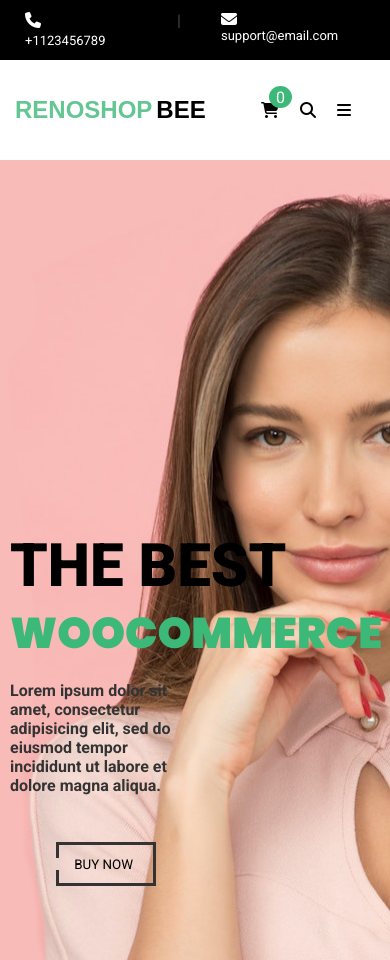
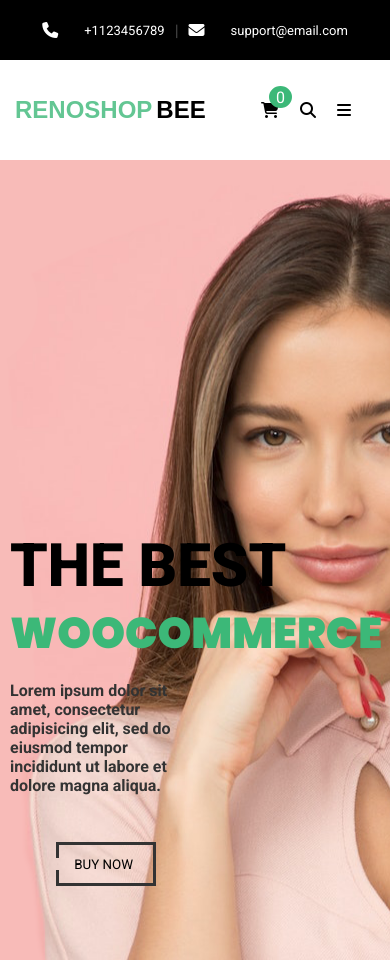
Before and after one commit to mohamed404eg/ecommerce, a plain HTML site: page index.html in a window 390 px wide. Shown: the top 960 px of the page. Drawn offline with Linux system fonts and the light colour scheme.

Commit message:
Update style.css

```diff
--- a/style.css
+++ b/style.css
@@ -27,7 +27,7 @@
   margin-left: auto;
 }
 @media (min-width: 576px) {
-  .container{
+  .container {
     max-width: 540px;
   }
 }
@@ -42,16 +42,15 @@
   }
 }
 @media (min-width: 1200px) {
-  .container{
+  .container {
     max-width: 1140px;
   }
 }
 @media (min-width: 1400px) {
-  .container{
+  .container {
     max-width: 1320px;
   }
 }
-
 
 #header {
   margin-right: auto;
@@ -72,6 +71,7 @@
 .headerTop {
   display: flex;
   justify-content: space-between;
+  width: 100%;
 }
 /* header-top-left */
 .header-top-left {
@@ -421,7 +421,6 @@
 .Categories-offer div a img {
   height: 290px;
   max-width: 300px;
-
 }
 
 /* FeaturedProducts */
@@ -472,10 +471,8 @@
   color: #3cb878;
 }
 .FeaturedProductsPrice::before {
-
   content: "$";
   color: #3cb878;
-
 }
 
 /* stars */
@@ -601,6 +598,7 @@
   background-position: center;
   background-repeat: no-repeat;
   height: 300px;
+  width: 100%;
 }
 
 .Clients {
@@ -724,7 +722,6 @@
 }
 
 @media screen and (max-width: 1200px) {
-
   .FeaturedProducts {
     display: grid;
     grid-template-columns: repeat(4, 1fr);
@@ -779,7 +776,6 @@
 
 @media screen and (max-width: 992px) {
   .container {
-
   }
   #Subscribe-Clients {
     width: 100%;
@@ -799,7 +795,6 @@
     padding-bottom: 19px;
   }
 
-
   .list ul {
     display: flex;
     flex-direction: row;
@@ -815,27 +810,26 @@
   .Categories-offer div a img {
     height: 259px;
     max-width: 87%;
-
   }
 }
 
-@media screen and (max-width: 768px)  {
-
+@media screen and (max-width: 768px) {
   .container {
     max-width: 540px;
   }
 
   /* header */
   /* header Top */
-  .menu{
+  .menu {
     display: inline;
   }
   .headerTop {
     display: flex;
     justify-content: space-around;
+
   }
 
-  .social{
+  .social {
     display: none;
   }
   /* header buttom*/
@@ -925,7 +919,6 @@
     flex-basis: 70%;
   }
 
-
   /* features */
   .features {
     display: flex;
@@ -933,7 +926,6 @@
     justify-content: space-around;
     /* width: 78%; */
     flex-wrap: wrap;
-
   }
   .features div {
     display: flex;
@@ -956,7 +948,6 @@
   .Categories-offer div a img {
     height: 214px;
     max-width: 100px;
-
   }
 
   /* Featured Products */
@@ -1026,7 +1017,6 @@
   /* footer */
   footer {
     height: auto;
-
   }
   .mid-section {
     height: auto;
@@ -1043,8 +1033,8 @@
   }
 }
 
+@media screen and (max-width: 500px) {
 
-@media screen and (max-width: 500px) {
   .container {
     max-width: 360px;
   }
@@ -1053,10 +1043,26 @@
     font-family: "Roboto", sans-serif;
     font-size: 13px;
   }
+
+  .s {
+    color: #464646;
+    margin-right: 10px;
+    margin-left: 10px;
+  }
   .email {
     color: #fff;
     font-family: "Roboto", sans-serif;
     font-size: 13px;
+    display: flex;
+    align-items: center;
+  }
+  .Number {
+    color: #fff;
+    font-family: "Roboto", sans-serif;
+    font-size: 16px;
+    display: flex;
+    align-items: center;
+    justify-content: center;
   }
 
   /* .header top */
@@ -1271,7 +1277,8 @@
     position: absolute;
     left: -20px;
     bottom: -13px;
-}.F-social-icon::after {
+  }
+  .F-social-icon::after {
     content: "";
     width: 0;
     height: 0;
@@ -1284,5 +1291,4 @@
     height: 168px;
     max-width: 168px;
   }
-
 }
```
Lines whose indentation alone changed are shown as unchanged.
